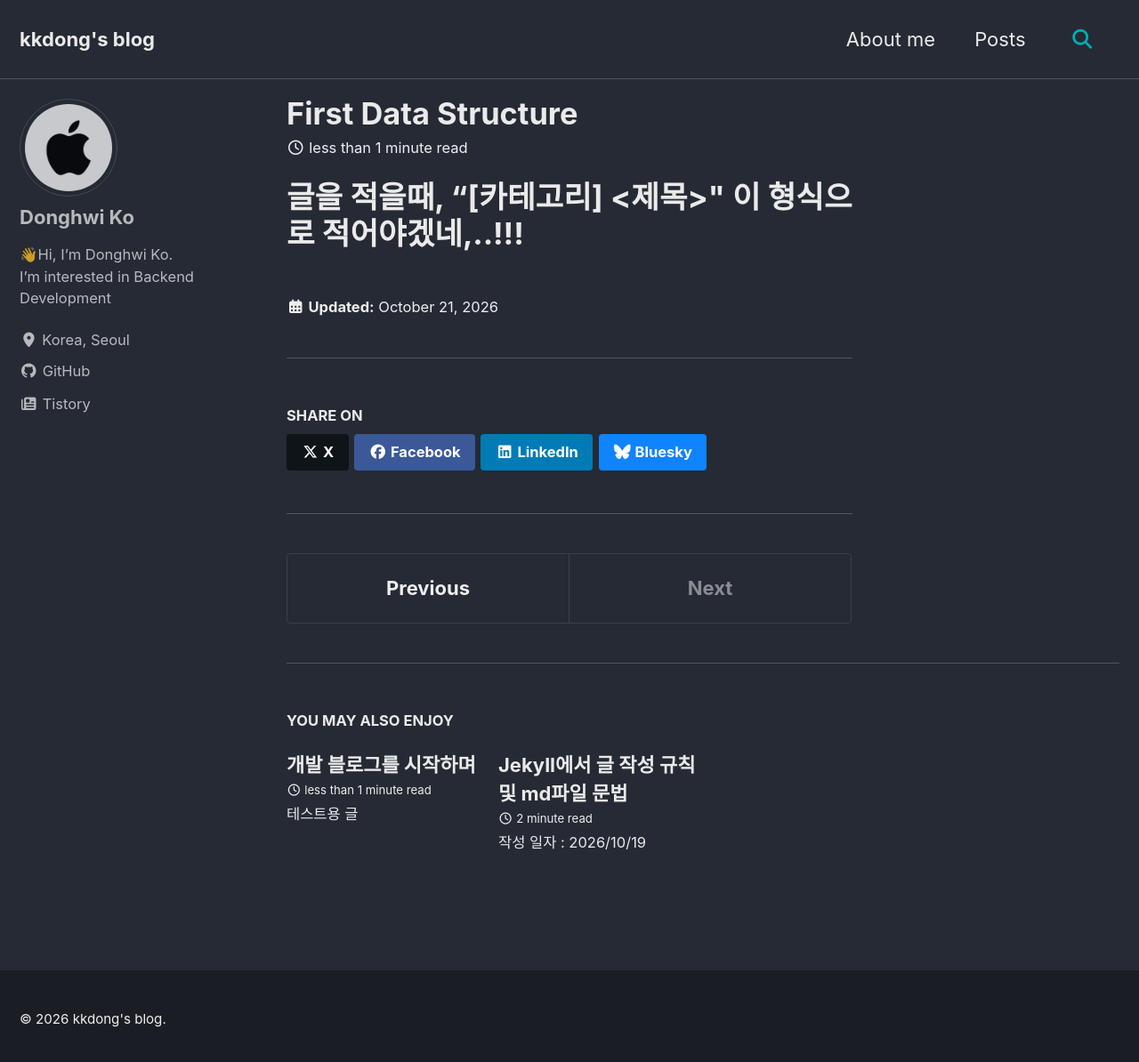
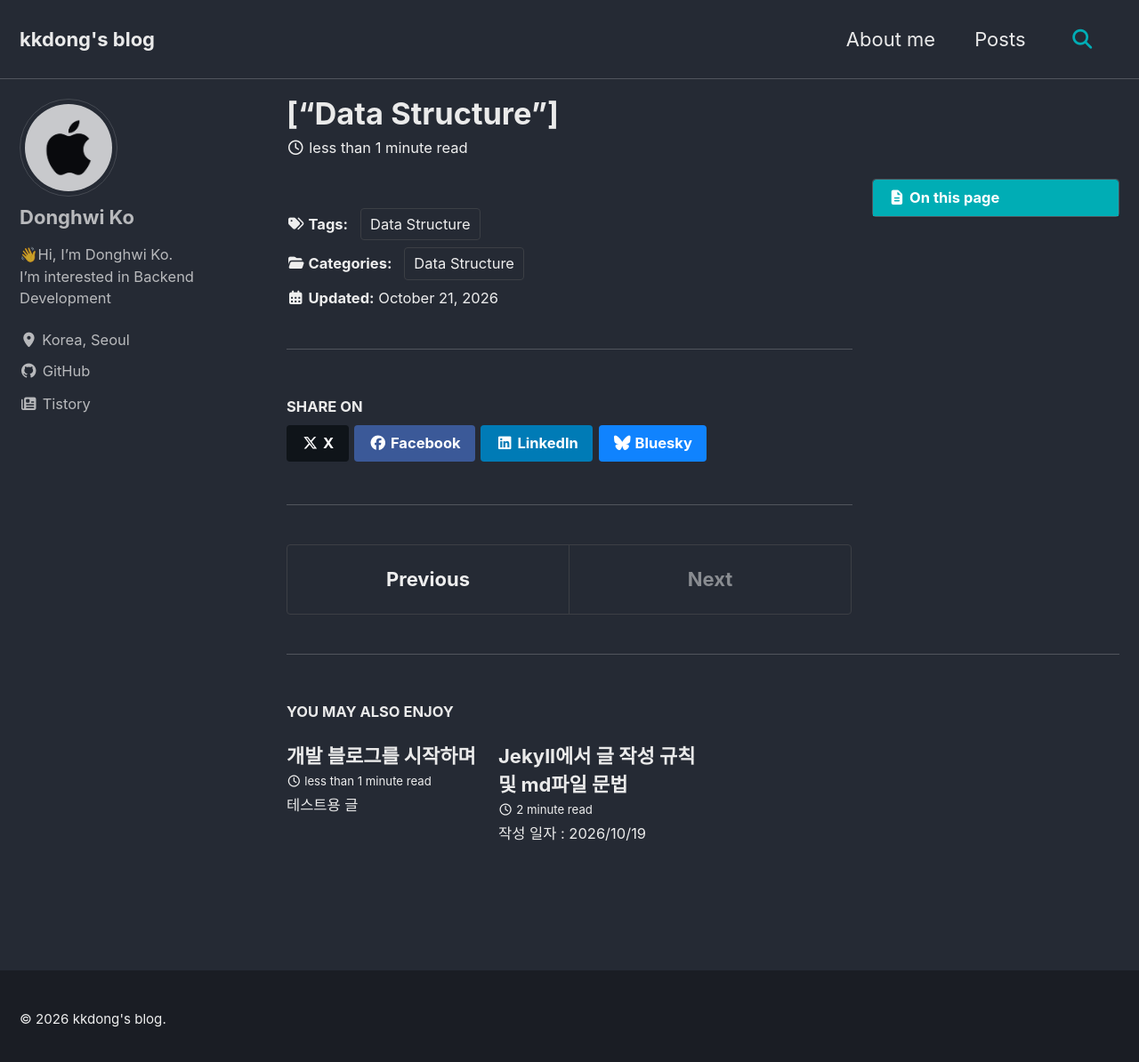
Before and after one commit to kkodong784/kkodong784.github.io, a Jekyll site: the page built from _posts/2026-10-21-first-data-structure.md, in a window 1280 px wide and 1202 px high. Shown: the top 1194 px of the window at 89% size. Built offline with Jekyll 4.4.1, drawn with Linux system fonts in a browser that asks for light colours; cached includes are drawn as plain includes.

Commit message:
Fix category casing in Jekyll post and add metadata for first data structure post

```diff
--- a/_posts/2026-10-21-first-data-structure.md
+++ b/_posts/2026-10-21-first-data-structure.md
@@ -1 +1,12 @@
-# 글을 적을때, "[카테고리] <제목>" 이 형식으로 적어야겠네,..!!!
+---
+title: [Data Structure]
+categories:
+  - Data Structure
+tags:
+  - Data Structure
+toc: true
+---
+
+
+
+<!-- 글을 적을때, "[카테고리] <제목>" 이 형식으로 적어야겠네,..!!! -->
```
Also changed, not shown: _posts/2026-10-18-jekyll-post-rules-and-markdown-syntax.md (+1 -1 lines).
